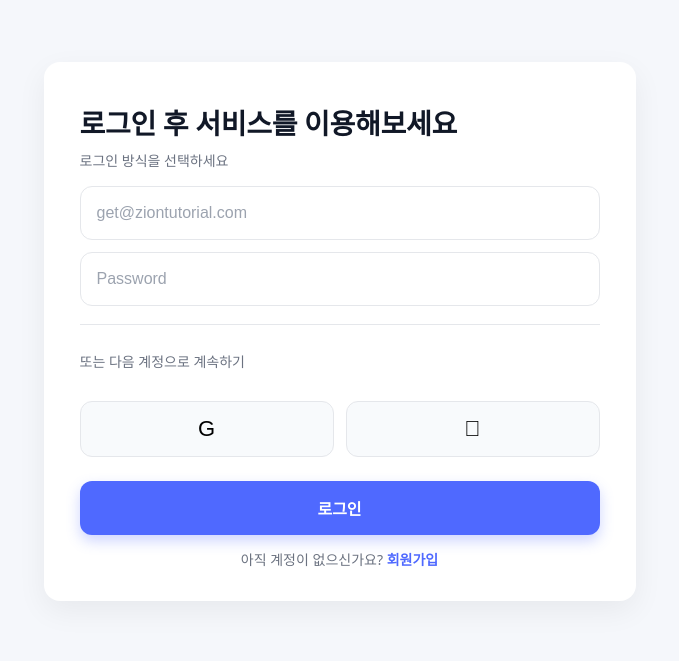
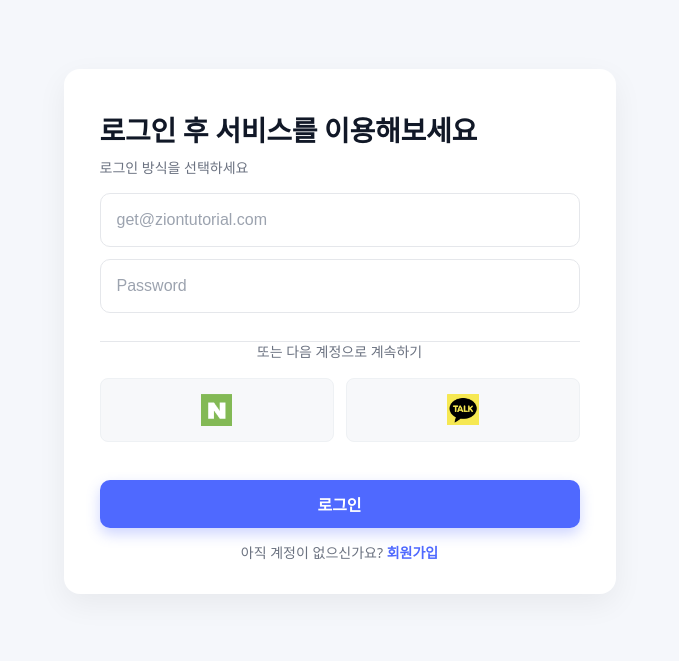
Before and after one commit to Team-SaleMale/FE, a React (Create React App) app: page /login in a window 1280 px wide. Shown: the part 101-762 px from the top of the page, without its empty margins (293-972 px from the left). Built offline with nearby package versions, Linux system fonts and the light colour scheme; no server answers; a web font is replaced by a local one.

Commit message:
login logo

```diff
--- a/src/pages/Auth/Login.js
+++ b/src/pages/Auth/Login.js
@@ -1,6 +1,7 @@
-// NOTE(ChatGPT): 아래 형식처럼 "default export 함수 컴포넌트"여야 App.js의 import와 맞습니다.
 import React, { useState } from "react";
 import "../../styles/Auth/Login.css";
+import naverLogo from "../../assets/img/logo/naver_logo.png"; // 추가됨
+import kakaoLogo from "../../assets/img/logo/kakao_logo.png"; // 추가됨
 
 function Login() {
   const [email, setEmail] = useState("");
@@ -34,12 +35,22 @@ function Login() {
             value={pw}
             onChange={(e) => setPw(e.target.value)}
           />
-          <div className="divider" />
-          <div className="auth-sub small">또는 다음 계정으로 계속하기</div>
-          <div className="social-wrap">
-            <button type="button" className="social-btn google">G</button>
-            <button type="button" className="social-btn apple"></button>
+
+          {/* 구분선 */}
+          <div className="divider">
+            <span>또는 다음 계정으로 계속하기</span>
           </div>
+
+          {/* 소셜 카드형 버튼 */}
+          <div className="social-card-row">
+            <button type="button" className="social-card" aria-label="네이버 로그인">
+              <img src={naverLogo} alt="Naver" className="social-card-logo" />
+            </button>
+            <button type="button" className="social-card" aria-label="카카오 로그인">
+              <img src={kakaoLogo} alt="Kakao" className="social-card-logo" />
+            </button>
+          </div>
+
           <button type="submit" className="auth-submit">로그인</button>
         </form>
 
@@ -51,4 +62,4 @@ function Login() {
   );
 }
 
-export default Login; // NOTE(ChatGPT): default export (중요)
+export default Login;
--- a/src/pages/Auth/Signup.js
+++ b/src/pages/Auth/Signup.js
@@ -1,6 +1,7 @@
-// NOTE(ChatGPT): App.js의 `import Signup from "./pages/Auth/Signup";`와 맞추기 위해 default export로 유지
 import React, { useState } from "react";
 import "../../styles/Auth/Signup.css";
+import naverLogo from "../../assets/img/logo/naver_logo.png"; // 추가됨
+import kakaoLogo from "../../assets/img/logo/kakao_logo.png"; // 추가됨
 
 function Signup() {
   const [email, setEmail] = useState("");
@@ -45,17 +46,27 @@ function Signup() {
             value={pw2}
             onChange={(e) => setPw2(e.target.value)}
           />
+
+        {/* 구분선 */}
+        <div className="divider">
+          <span>또는 다음 계정으로 가입하기</span>
+        </div>
+
+        {/* 소셜 카드형 버튼 */}
+        <div className="social-card-row">
+          <button type="button" className="social-card" aria-label="네이버로 가입">
+            <img src={naverLogo} alt="Naver" className="social-card-logo" />
+          </button>
+          <button type="button" className="social-card" aria-label="카카오로 가입">
+            <img src={kakaoLogo} alt="Kakao" className="social-card-logo" />
+          </button>
+        </div>
+
           <button type="submit" className="auth-submit">회원가입</button>
         </form>
-
-        <div className="auth-sub small">또는 다음 계정으로 가입하기</div>
-        <div className="social-wrap">
-          <button type="button" className="social-btn google">G</button>
-          <button type="button" className="social-btn apple"></button>
-        </div>
       </div>
     </div>
   );
 }
 
-export default Signup; // NOTE(ChatGPT): default export (중요)
+export default Signup;
--- a/src/styles/Auth/Login.css
+++ b/src/styles/Auth/Login.css
@@ -113,3 +113,76 @@
   font-weight:700;
   text-decoration:none;
 }
+
+/* 구분선: 좌우 선 + 중앙 텍스트 */
+.divider {
+  position: relative;
+  text-align: center;
+  margin: 16px 0 12px;
+  color: #6b7280;           /* 회색 텍스트 */
+  font-size: 14px;
+}
+.divider::before,
+.divider::after {
+  content: "";
+  display: block;
+  height: 1px;
+  background: #e5e7eb;      /* 연한 회색 선 */
+  position: absolute;
+  top: 50%;
+  width: 35%;
+}
+.divider::before { left: 0; }
+.divider::after { right: 0; }
+.divider > span {
+  background: #fff;
+  padding: 0 8px;
+}
+
+/* 아이콘 카드형 버튼 행 */
+.social-card-row {
+  display: grid;
+  grid-template-columns: repeat(2, 1fr);
+  gap: 12px;
+  margin: 12px 0 20px;
+}
+
+/* 카드 버튼 */
+.social-card {
+  height: 64px;                 /* 이미지와 동일 비율로 */
+  border: 1px solid #eef1f4;    /* 아주 옅은 테두리 */
+  background: #f7f8fa;          /* 밝은 회색 배경 */
+  border-radius: 8px;
+  display: flex;
+  align-items: center;
+  justify-content: center;
+  transition: box-shadow .15s ease, transform .05s ease;
+  cursor: pointer;
+}
+.social-card:hover {
+  box-shadow: 0 2px 10px rgba(17, 24, 39, 0.08);
+}
+.social-card:active {
+  transform: translateY(1px);
+}
+
+/* 로고 크기 (정사각형 + 반응형) */
+.social-card-logo {
+  width: 32px;
+  height: 32px;
+  object-fit: contain;
+}
+
+/* 폼 전체 폭과 간격이 이미지와 유사하게 보이도록(선택) */
+.auth-card {
+  max-width: 480px;
+}
+.auth-input {
+  height: 52px;
+  border-radius: 10px;
+}
+.auth-submit {
+  height: 48px;
+  border-radius: 10px;
+  font-weight: 600;
+}
--- a/src/styles/Auth/Signup.css
+++ b/src/styles/Auth/Signup.css
@@ -96,3 +96,76 @@
 }
 .social-btn:hover{ background:#f3f4f6; }
 .social-btn:active{ transform:translateY(1px); }
+
+/* 구분선: 좌우 선 + 중앙 텍스트 */
+.divider {
+  position: relative;
+  text-align: center;
+  margin: 16px 0 12px;
+  color: #6b7280;           /* 회색 텍스트 */
+  font-size: 14px;
+}
+.divider::before,
+.divider::after {
+  content: "";
+  display: block;
+  height: 1px;
+  background: #e5e7eb;      /* 연한 회색 선 */
+  position: absolute;
+  top: 50%;
+  width: 35%;
+}
+.divider::before { left: 0; }
+.divider::after { right: 0; }
+.divider > span {
+  background: #fff;
+  padding: 0 8px;
+}
+
+/* 아이콘 카드형 버튼 행 */
+.social-card-row {
+  display: grid;
+  grid-template-columns: repeat(2, 1fr);
+  gap: 12px;
+  margin: 12px 0 20px;
+}
+
+/* 카드 버튼 */
+.social-card {
+  height: 64px;                 /* 이미지와 동일 비율로 */
+  border: 1px solid #eef1f4;    /* 아주 옅은 테두리 */
+  background: #f7f8fa;          /* 밝은 회색 배경 */
+  border-radius: 8px;
+  display: flex;
+  align-items: center;
+  justify-content: center;
+  transition: box-shadow .15s ease, transform .05s ease;
+  cursor: pointer;
+}
+.social-card:hover {
+  box-shadow: 0 2px 10px rgba(17, 24, 39, 0.08);
+}
+.social-card:active {
+  transform: translateY(1px);
+}
+
+/* 로고 크기 (정사각형 + 반응형) */
+.social-card-logo {
+  width: 32px;
+  height: 32px;
+  object-fit: contain;
+}
+
+/* 폼 전체 폭과 간격이 이미지와 유사하게 보이도록(선택) */
+.auth-card {
+  max-width: 480px;
+}
+.auth-input {
+  height: 52px;
+  border-radius: 10px;
+}
+.auth-submit {
+  height: 48px;
+  border-radius: 10px;
+  font-weight: 600;
+}
```
Also changed, not shown: src/assets/img/logo/kakao_logo.png (added), src/assets/img/logo/naver_logo.png (added).
